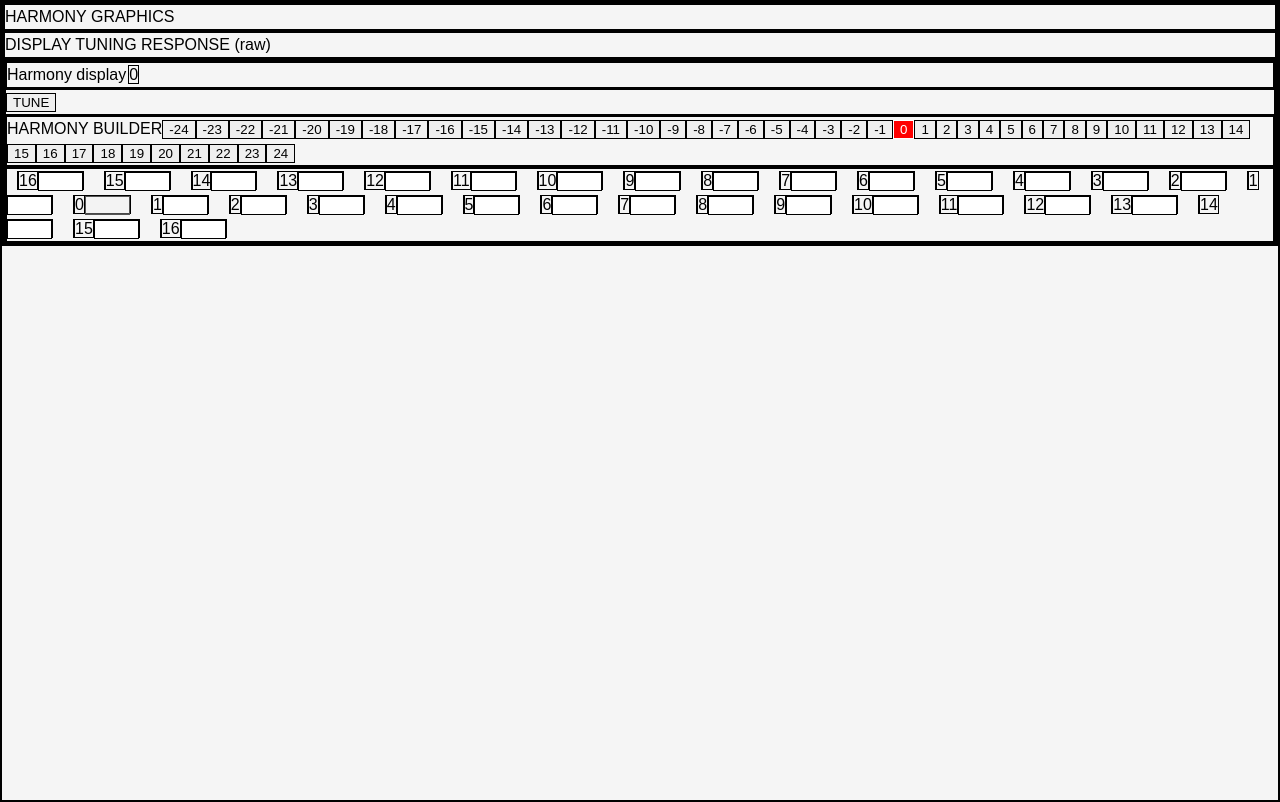
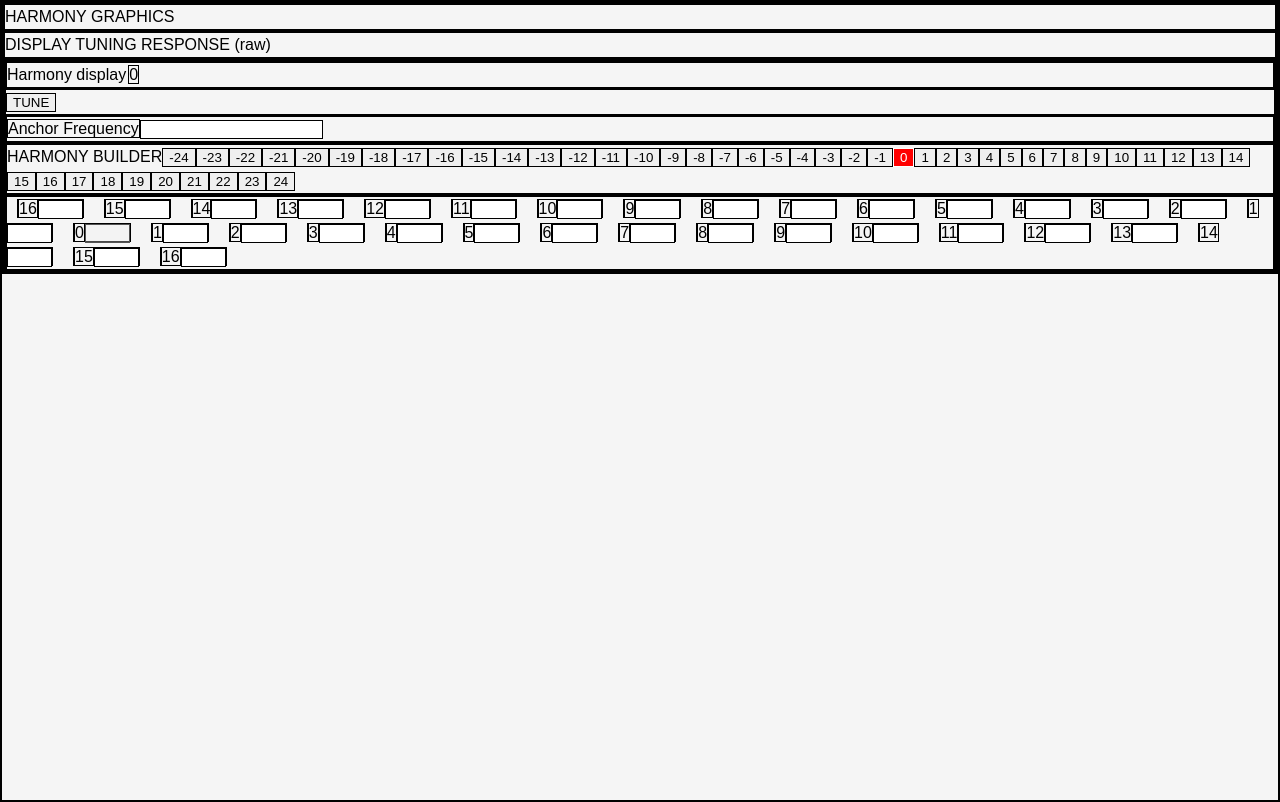
Before and after one commit to ennskevin/polymnia-react, a React (Vite) app: page / in a window 1280 px wide. Built offline with nearby package versions, Linux system fonts and the light colour scheme.

Commit message:
Add anchor component, filter allowed input

```diff
--- /dev/null
+++ b/src/components/Anchor.tsx
@@ -0,0 +1,34 @@
+type Props = {
+    anchor: number | undefined;
+    setAnchor: React.Dispatch<React.SetStateAction<number | undefined>>
+}
+
+export default function Anchor({ anchor, setAnchor }: Props) {
+
+    function updateAnchor(value: string) {
+        if (value === "") {
+            setAnchor(undefined)
+        }
+        const num = Number(value)
+        if (num > 0) {
+            setAnchor(num)
+        }
+
+    }
+    console.log(anchor)
+
+    return (
+        <>
+            <span>Anchor Frequency</span>
+            <input
+                type="text"
+                value={anchor ?? ""}
+                onChange={(e) => {
+                    const value = e.target.value
+                    if (!/^\d*\.?\d*$/.test(value)) return
+                    updateAnchor(value)
+                }}
+            />
+        </>
+    )
+}
--- a/src/components/Tuner.tsx
+++ b/src/components/Tuner.tsx
@@ -3,6 +3,7 @@ import type { Interval } from "../types/interval";
 import HarmonyBuilder from "./HarmonyBuilder";
 import TuningSetBuilder from "./TuningSetBuilder";
 import HarmonyDisplay from "./HarmonyDisplay";
+import Anchor from "./Anchor";
 
 export default function Tuner() {
 
@@ -40,7 +41,7 @@ export default function Tuner() {
     const [tuningSet, setTuningSet] = useState<Record<number, Interval>>({})
 
     // ANCHOR
-    const [anchor, setAnchor] = useState<number>()
+    const [anchor, setAnchor] = useState<number | undefined>()
 
 
     // REQUEST AND RESPONSE HANDLING
@@ -118,6 +119,15 @@ export default function Tuner() {
 
                     <section>
                         <div>
+                            <Anchor
+                                anchor={anchor}
+                                setAnchor={setAnchor}
+                            />
+                        </div>
+                    </section>
+
+                    <section>
+                        <div>
                             HARMONY BUILDER
                             <HarmonyBuilder
                                 harmony={harmony}
```
